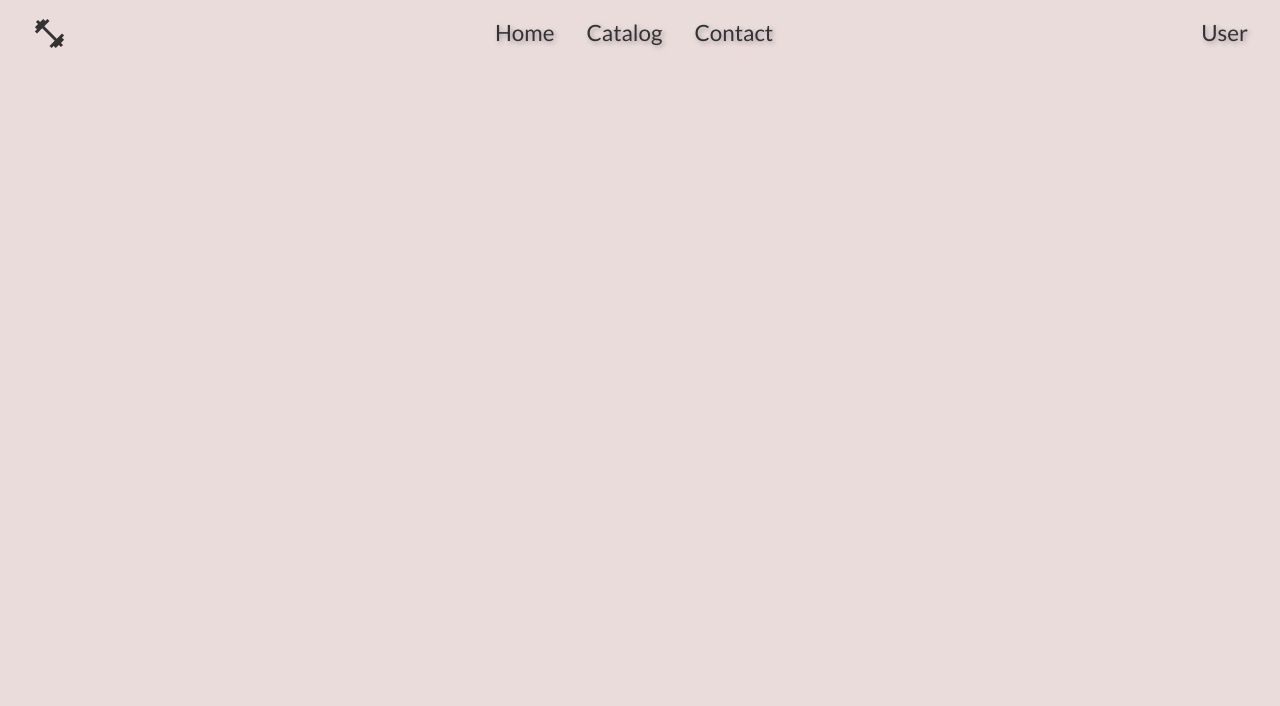
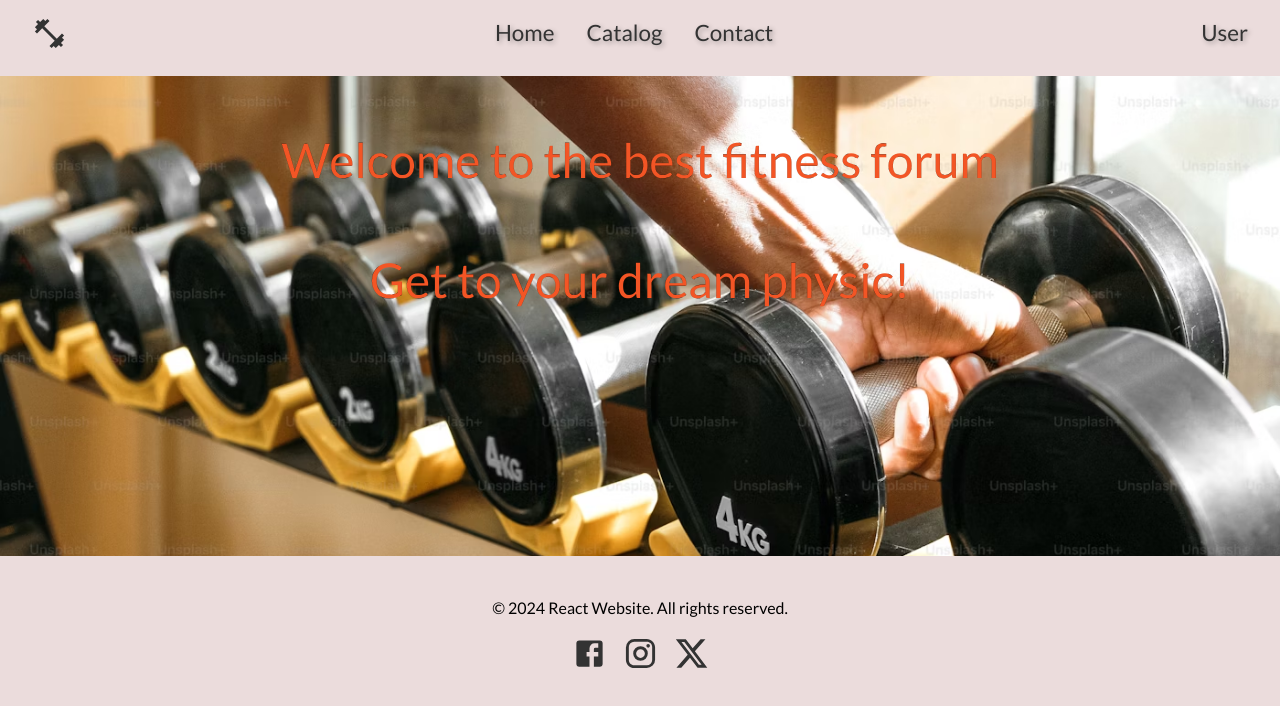
Before and after one commit to DimitarIvVelikov/Softuni-React-Project, a React (Vite) app in the folder client/: page / in a window 1280 px wide. Shown: the top 706 px of the page. Built offline with nearby package versions, Linux system fonts and the light colour scheme.

Commit message:
Added routing

```diff
--- a/client/src/App.jsx
+++ b/client/src/App.jsx
@@ -1,10 +1,17 @@
+import { Route, Routes } from "react-router-dom";
 import "./App.css";
+import Footer from "./components/footer/Footer";
 import Header from "./components/header/Header";
+import Home from "./components/home/Home";
 
 function App() {
   return (
     <>
       <Header />
+      <Routes>
+        <Route path="/" element={<Home />} />
+      </Routes>
+      <Footer />
     </>
   );
 }
```
